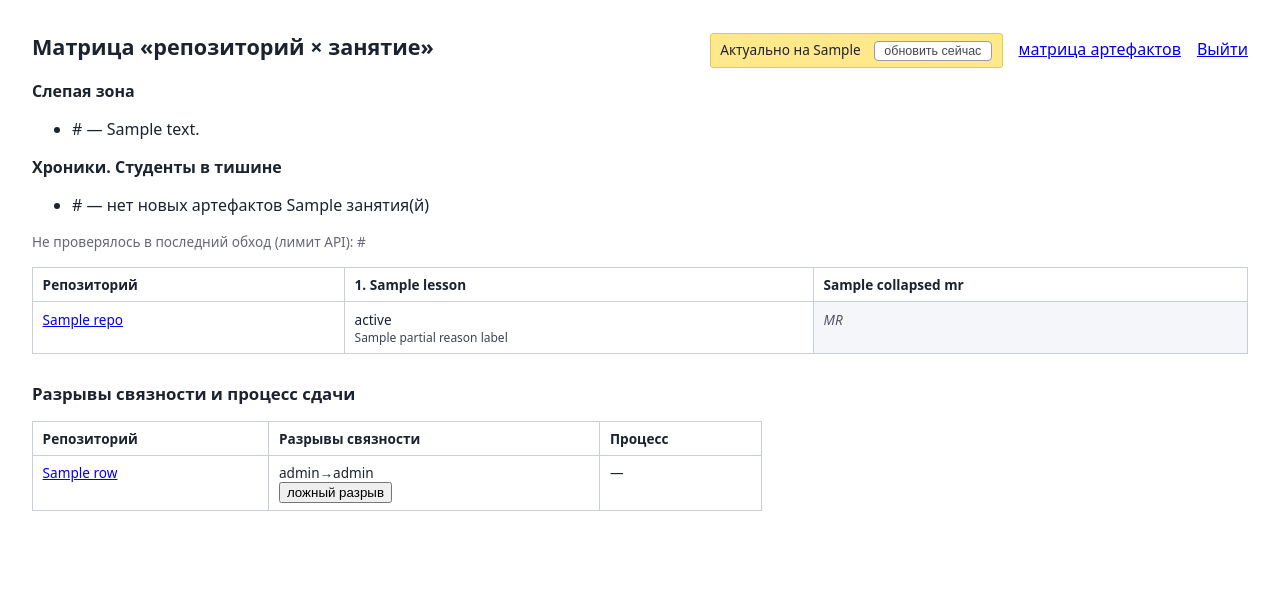
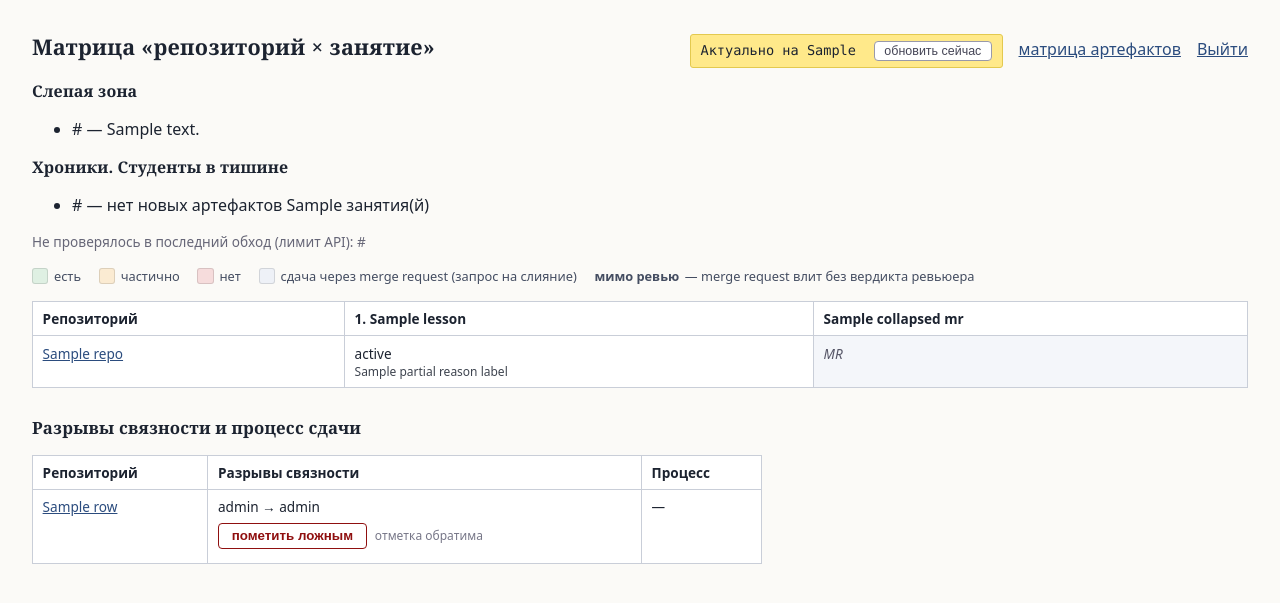
Before and after one commit to genarovv/course-dashboard, a FastAPI app: template app/templates/dashboard/matrix.html in a window 1280 px wide. Shown: the top 603 px of the page. Run offline with FastAPI, Linux system fonts and the light colour scheme; the template is opened without the code that fills it: most values are stand-ins (such as "Sample title", 1, 10 or a date in 2020); some libraries are stand-ins or nearby versions.

Commit message:
D38/D39/D40: P1-пакет (легенда сводки, «по реестру ▼»/пометка сортировки, обрезка по слову, «пометить ложным»+«отметка обратима» везде, подсказки колонок), P2-полировка (заголовок модалки с именем, «ожидался, не найден», один @sha при равных, легенда занятий, русские статусы MR, MR-канал без двойного отрицания, role_title в таблице разрывов занятий), дизайн-проход (бумага/чернила/сургуч/грифель/архивный синий, Georgia для заголовков, моно для доказательных данных, «титульный лист дела» в защите; статусные подложки нетронуты — решение CEO 2026-07-30)
tests-change: D38/D39 (решение CEO «на все да» 2026-07-31) — кнопка-глагол в test_override_ui, формулировка MR-канала в test_mr_channel_note, «мимо ревью:» с двоеточием в test_artifact_row_summary (легенда теперь всегда содержит термин), реплика Jinja-глобалей в test_deferred_ui (инфраструктура)

Co-Authored-By: Claude Fable 5 <noreply@anthropic.com>

```diff
--- a/app/routes/__init__.py
+++ b/app/routes/__init__.py
@@ -5,6 +5,7 @@ from fastapi.templating import Jinja2Templates
 from app.config import settings
 from app.services.labels import (
     CONFIDENCE_LABELS,
+    MR_STATE_LABELS,
     PARTIAL_LABELS,
     STATUS_LABELS,
     repo_short_name,
@@ -20,6 +21,7 @@ templates.env.globals.update(
     STATUS_LABELS=STATUS_LABELS,
     PARTIAL_LABELS=PARTIAL_LABELS,
     CONFIDENCE_LABELS=CONFIDENCE_LABELS,
+    MR_STATE_LABELS=MR_STATE_LABELS,
     repo_short_name=repo_short_name,
     role_title=role_title,
     fmt_dt=fmt_dt,
--- a/app/services/labels.py
+++ b/app/services/labels.py
@@ -24,6 +24,33 @@ ROLE_TITLES: dict[ArtifactRole, str] = {
     ArtifactRole.adr: "ADR",
     ArtifactRole.claude_md: "CLAUDE.md",
     ArtifactRole.roles_roster: "Ростер ролей",
+}
+
+
+# D38: подсказки заголовков колонок — расшифровка для преподавателя без жаргона
+ROLE_HINTS: dict[ArtifactRole, str] = {
+    ArtifactRole.interview: "записи проблемных интервью",
+    ArtifactRole.persona: "портреты пользователей",
+    ArtifactRole.user_story: "пользовательские истории",
+    ArtifactRole.prd: "PRD — описание продукта и требований",
+    ArtifactRole.data_model: "схема данных проекта",
+    ArtifactRole.architecture: "архитектура решения",
+    ArtifactRole.plan: "план разработки",
+    ArtifactRole.code: "код проекта",
+    ArtifactRole.tests: "автотесты",
+    ArtifactRole.jtbd: "JTBD — задачи пользователя",
+    ArtifactRole.readme: "README — обзор проекта",
+    ArtifactRole.changelog: "CHANGELOG — журнал изменений",
+    ArtifactRole.adr: "ADR — журнал архитектурных решений",
+    ArtifactRole.claude_md: "CLAUDE.md — правила проекта для ИИ-агентов",
+    ArtifactRole.roles_roster: "состав ролей проекта",
+}
+
+# D39: статусы merge request по-русски (слаг остаётся в CSS-классах)
+MR_STATE_LABELS: dict[str, str] = {
+    "opened": "открыт",
+    "merged": "влит",
+    "closed": "закрыт",
 }
 
 
--- a/app/static/css/app.css
+++ b/app/static/css/app.css
@@ -1,3 +1,7 @@
+/* D40 (дизайн-проход, итерация 5): прибор преподавателя, тон лабораторного журнала.
+   Токены: Бумага #FBFAF7 · Чернила #1C2330 · Сургуч #8F0F0F (канон разрыва) ·
+   Грифель #66707F (метаданные) · Архивный синий #2B4C7E (навигация).
+   Статусные подложки не трогаем (решение CEO 2026-07-30). */
 body {
     font-family: system-ui, sans-serif;
     /* D22 (#68, живая петля): рабочий инструмент с широкой таблицей — вся ширина
@@ -5,7 +9,16 @@ body {
     margin: 2rem 0;
     padding: 0 2rem;
     color: #1c2330;
+    background: #fbfaf7;
 }
+
+h1, h2 { font-family: Georgia, 'Times New Roman', serif; letter-spacing: 0.01em; }
+a { color: #2b4c7e; }
+
+/* доказательные данные — моноширинным: «это данные, им можно верить» */
+.sha, td.sha, .evidence-meta, .obs-note, .row-progress, .as-of, .case-summary,
+.file-status + .sha { font-family: Consolas, 'Cascadia Mono', 'Courier New', monospace; }
+
 
 /* FR-12 интерим: ячейка MR-канала — приглушённая, не тревожная (это не «нет») */
 .cell-mr-channel { background: #f4f6fa; }
@@ -71,6 +84,7 @@ table.matrix th, table.matrix td {
     vertical-align: top;
     font-size: 0.85rem;
 }
+table.matrix { background: #fff; }
 table.matrix thead th { background: #fff; font-weight: 600; white-space: nowrap; }
 /* D22 (#68): перенос по границам слов; «anywhere» ломал имена в случайном месте
    и перебивал по специфичности общее правило .repo-url */
@@ -226,7 +240,24 @@ table.extras { width: auto; min-width: 60%; }
 .points { margin: 0.25rem 0; padding-left: 1.25rem; font-size: 0.85rem; }
 .notes { font-size: 0.85rem; color: #444d61; background: #f6f7fa; padding: 0.4rem 0.6rem; border-radius: 4px; }
 
-/* D19 (#65): дело защиты v2 */
+/* D19 (#65) + D40: дело защиты — «титульный лист протокола» (сигнатура дизайна) */
+.defense-header {
+    border: 3px double #444d61;
+    background: #fff;
+    padding: 1rem 1.4rem 1.1rem;
+    margin-bottom: 1.2rem;
+    max-width: 56rem;
+}
+.case-summary {
+    display: inline-block;
+    border: 1px solid #66707f;
+    color: #333c50;
+    padding: 0.3rem 0.65rem;
+    font-size: 0.82rem;
+    letter-spacing: 0.03em;
+    margin: 0.35rem 0;
+    background: #fbfaf7;
+}
 .repo-url-small { font-size: 0.78rem; color: #667; margin: 0.1rem 0; }
 .defense-opened { font-size: 0.78rem; color: #667; margin: 0.1rem 0 0.4rem; }
 .defense-notes { font-size: 1.05rem; line-height: 1.5; color: #1c2333; margin: 0.4rem 0; }
--- a/app/templates/dashboard/artifact_cell_modal.html
+++ b/app/templates/dashboard/artifact_cell_modal.html
@@ -1,7 +1,7 @@
 <div class="modal-overlay" onclick="if (event.target === this) this.remove()">
     <div class="modal" role="dialog" aria-label="{{ details.title }} — подробности" tabindex="-1">
         <header class="modal-header">
-            <h2>{{ details.title }}</h2>
+            <h2>{{ details.title }} — {{ repo_short_name(details.repository.repo_url) }}</h2>
             <p class="repo-url"><a href="{{ details.repository.repo_url }}" title="{{ details.repository.repo_url }}">открыть репозиторий</a> · <a href="/students/{{ details.repository.id }}">карточка студента</a></p>
             <button type="button" class="modal-close" aria-label="Закрыть"
                     onclick="this.closest('.modal-overlay').remove()">×</button>
@@ -19,7 +19,7 @@
                     {% if f.source_commit_sha %}<span class="sha">@{{ f.source_commit_sha[:8] }}</span>{% endif %}
                     {% else %}
                     <code>{{ f.expected_pattern }}</code>
-                    <span class="file-status file-none">{% if f.status %}нет{% else %}не наблюдался{% endif %}</span>
+                    <span class="file-status file-none">{% if f.status %}нет{% else %}ожидался, не найден{% endif %}</span>
                     {% endif %}
                 </li>
                 {% endfor %}
@@ -58,7 +58,7 @@
                 {# D21 (#67): курирование — видимая кнопка-действие в блоке разрыва #}
                 <form method="post" action="/verdicts/{{ edge.verdict_id }}/override-toggle" class="override-form">
                     <button type="submit" class="override-button">
-                        {{ "снять отметку «ложный разрыв»" if edge.override_active else "ложный разрыв" }}
+                        {{ "снять отметку «ложный разрыв»" if edge.override_active else "пометить ложным" }}
                     </button>
                     <span class="override-note">отметка обратима</span>
                 </form>
--- a/app/templates/dashboard/matrix.html
+++ b/app/templates/dashboard/matrix.html
@@ -47,6 +47,13 @@
     <code>curl -b cookies -X POST /import-csv --data-binary @data/student-repos.csv</code></p>
 </div>
 {% endif %}
+<div class="legend" aria-label="Легенда">
+    <span class="legend-item"><span class="swatch acell-found"></span>есть</span>
+    <span class="legend-item"><span class="swatch acell-partial"></span>частично</span>
+    <span class="legend-item"><span class="swatch acell-not_found"></span>нет</span>
+    <span class="legend-item"><span class="swatch acell-mr"></span>сдача через merge request (запрос на слияние)</span>
+    <span class="legend-item"><b>мимо ревью</b> — merge request влит без вердикта ревьюера</span>
+</div>
 <table class="matrix">
     {% set collapsed = matrix.collapsed_mr.numbers if matrix.collapsed_mr else [] %}
     <thead>
@@ -71,7 +78,7 @@
             {% set cell = matrix.cells[repo.id][lesson.number] %}
             <td class="cell cell-{{ cell.status or 'none' }}{% if cell.mr_channel %} cell-mr-channel{% endif %}">
                 {% if cell.mr_channel %}
-                <a class="status status-mr" href="/students/{{ repo.id }}" title="Канал сдачи этого занятия — запрос на слияние; наблюдение MR появится с FR-12">сдача через MR, не наблюдается</a>
+                <a class="status status-mr" href="/students/{{ repo.id }}" title="Канал сдачи этого занятия — запрос на слияние; наблюдение MR появится с FR-12">сдаётся через merge request — файлов в основной ветке нет</a>
                 {% elif cell.status %}
                 <span class="status">{{ cell.status_label }}</span>
                 {% if cell.partial_reason_labels %}
@@ -109,15 +116,16 @@
                 <td class="breaks">
                     {% for break_card in row.breaks %}
                     <div class="break{% if break_card.override_active %} break-overridden{% endif %}">
-                        {{ break_card.source_role }}→{{ break_card.target_role }}
+                        {{ role_title(break_card.source_role) }} → {{ role_title(break_card.target_role) }}
                         {% if break_card.override_active %}
                         <span class="override">отмечен как ложный</span>
                         {% endif %}
-                        <form method="post" action="/verdicts/{{ break_card.verdict_id }}/override-toggle">
-                            <button type="submit">
+                        <form method="post" action="/verdicts/{{ break_card.verdict_id }}/override-toggle" class="override-form">
+                            <button type="submit" class="override-button">
                                 {{ "снять отметку «ложный разрыв»" if break_card.override_active
-                                   else "ложный разрыв" }}
+                                   else "пометить ложным" }}
                             </button>
+                            <span class="override-note">отметка обратима</span>
                         </form>
                     </div>
                     {% else %}
```
Also changed, not shown: app/services/artifact_matrix.py (+12 -4 lines), app/templates/dashboard/artifact_matrix.html (+7 -3 lines), app/templates/dashboard/defense.html (+5 -5 lines), app/templates/dashboard/student_card.html (+5 -4 lines), tests/test_artifact_row_summary.py (+1 -1 lines), tests/test_deferred_ui.py (+2 -0 lines), tests/test_mr_channel_note.py (+5 -2 lines), tests/test_override_ui.py (+2 -2 lines), tests/test_polish_v5.py (+1 -1 lines).
